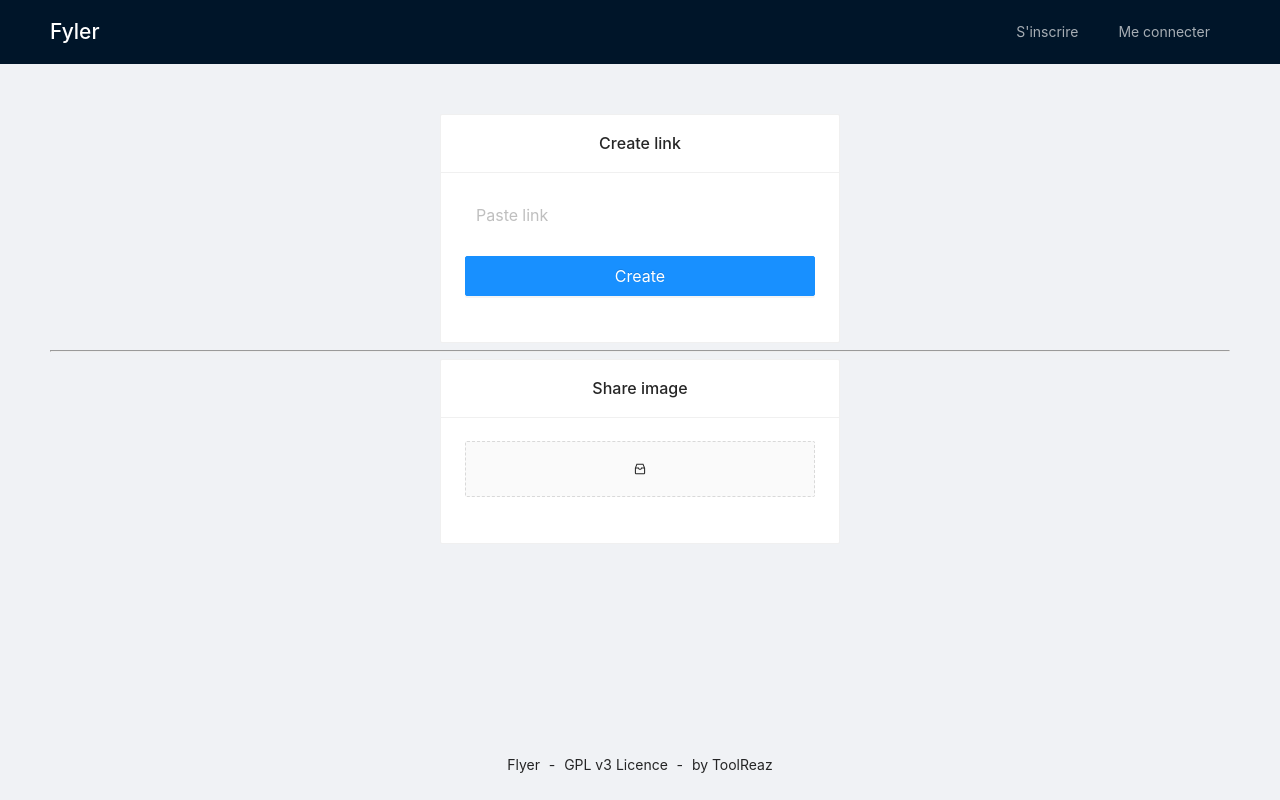
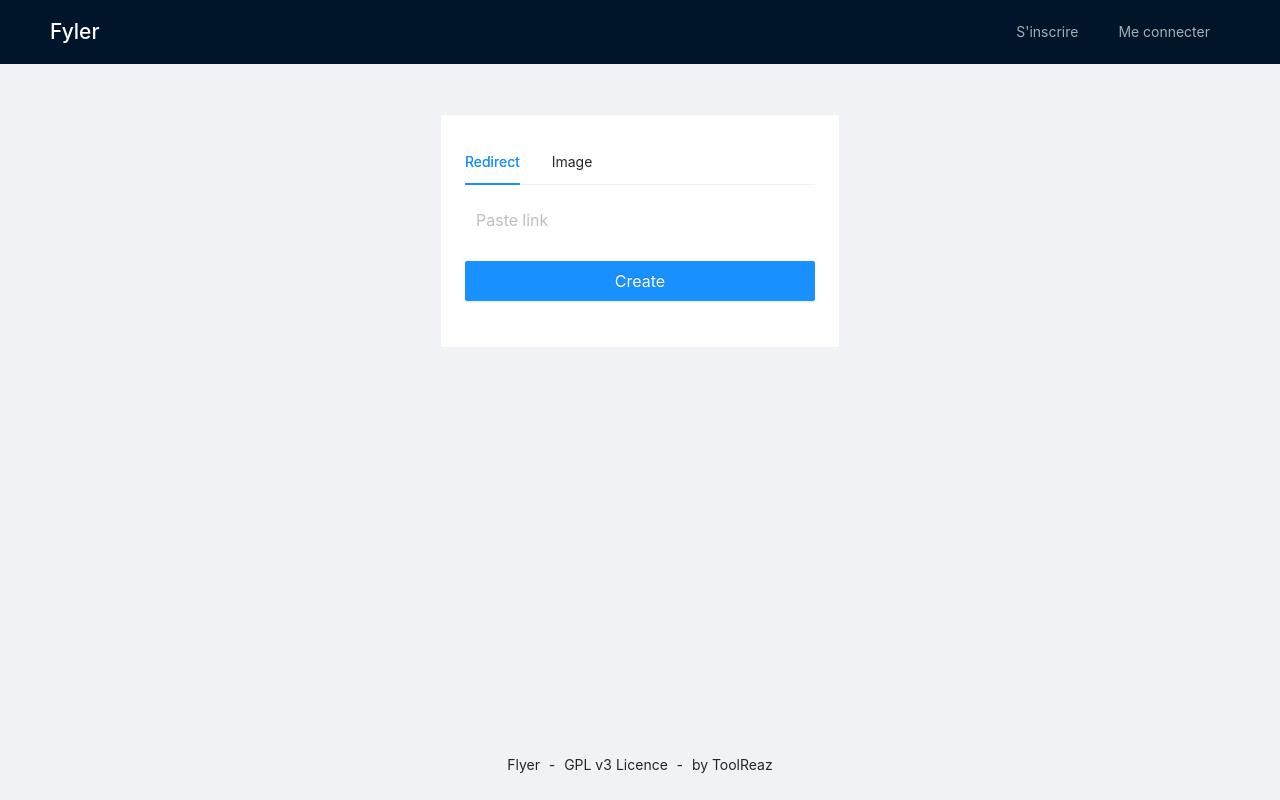
Before and after one commit to ToolReaz/fyler, a Next.js app: page / in a window 1280 px wide. Built offline with nearby package versions, Linux system fonts and the light colour scheme.

Commit message:
Rewrite link system

```diff
--- a/components/CreateImageLink.jsx
+++ b/components/CreateImageLink.jsx
@@ -25,10 +25,7 @@ export default function CreateImageLink() {
   };
 
   return (
-    <Card
-      title="Share image"
-      style={{ margin: "0 auto", maxWidth: 400, textAlign: "center" }}
-    >
+    <div>
       <Upload.Dragger
         itemRender={null}
         multiple={false}
@@ -38,6 +35,6 @@ export default function CreateImageLink() {
       </Upload.Dragger>
       <br />
       <Typography.Text>{link}</Typography.Text>
-    </Card>
+    </div>
   );
 }
--- a/components/CreateRedirectLink.jsx
+++ b/components/CreateRedirectLink.jsx
@@ -23,10 +23,7 @@ export default function CreateRedirectLink() {
   };
 
   return (
-    <Card
-      title="Create link"
-      style={{ margin: "0 auto", maxWidth: 400, textAlign: "center" }}
-    >
+    <div>
       <Input
         onChange={(e) => setUrl(e.target.value)}
         bordered={false}
@@ -46,6 +43,6 @@ export default function CreateRedirectLink() {
       <br />
       <br />
       <Typography.Text>{link}</Typography.Text>
-    </Card>
+    </div>
   );
 }
--- a/db/connection.js
+++ b/db/connection.js
@@ -26,7 +26,7 @@ async function dbConnect() {
   db.define("Link", Link);
 
   await db.authenticate();
-  await db.sync({ force: true });
+  await db.sync({ force: false });
 
   connected = true;
   return db;
--- a/pages/index.js
+++ b/pages/index.js
@@ -1,6 +1,9 @@
+import { Card, Tabs } from "antd";
 import Head from "next/head";
 import CreateImageLink from "../components/CreateImageLink";
 import CreateRedirectLink from "../components/CreateRedirectLink";
+
+const { TabPane } = Tabs;
 
 export default function Home() {
   return (
@@ -8,11 +11,18 @@ export default function Home() {
       <Head>
         <title>Fyler</title>
       </Head>
-      <div style={{ margin: "0 auto" }}>
-        <CreateRedirectLink />
-        <hr />
-        <CreateImageLink />
-      </div>
+      <Card
+        style={{ margin: "0 auto", maxWidth: 400, textAlign: "center" }}
+      >
+        <Tabs>
+          <TabPane tab="Redirect" key="1">
+            <CreateRedirectLink />
+          </TabPane>
+          <TabPane tab="Image" key="2">
+            <CreateImageLink />
+          </TabPane>
+        </Tabs>
+      </Card>
     </div>
   );
 }
```
Also changed, not shown: pages/l/[code].js (added, +56 -0 lines).
